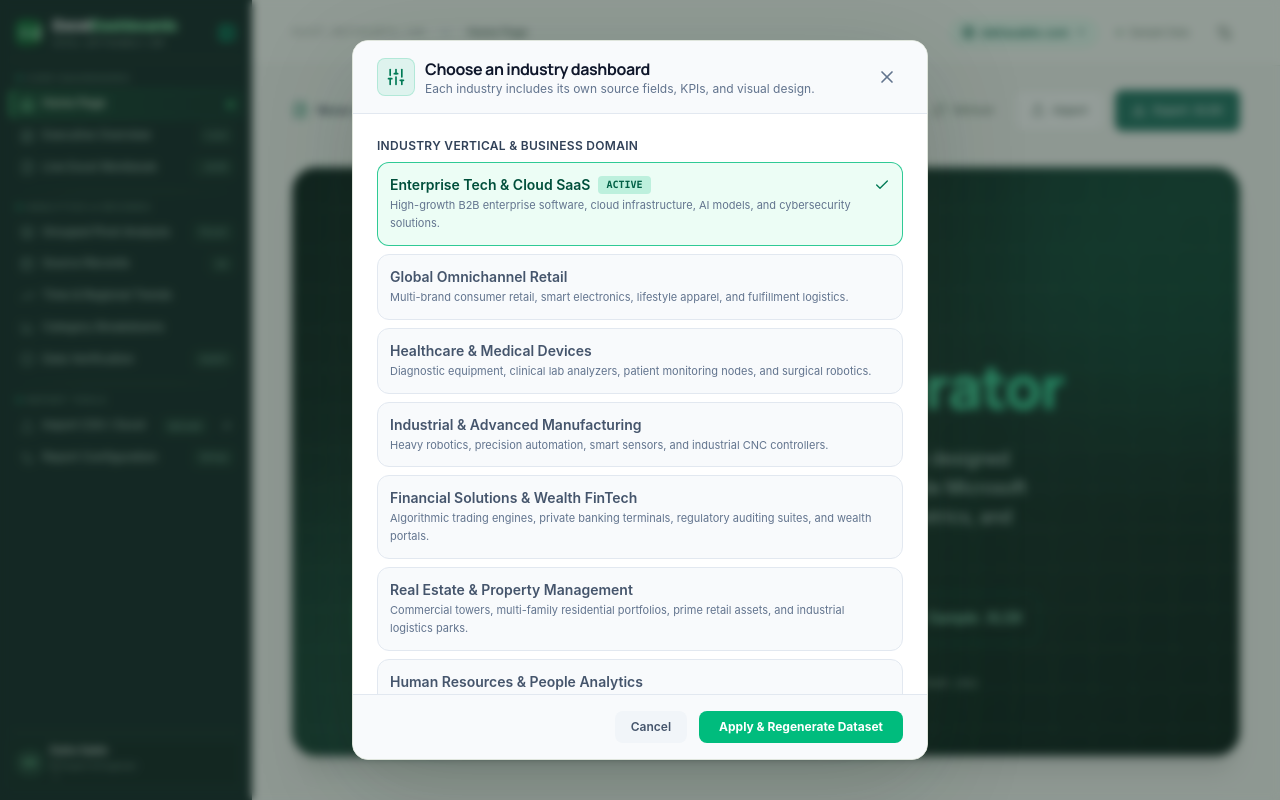
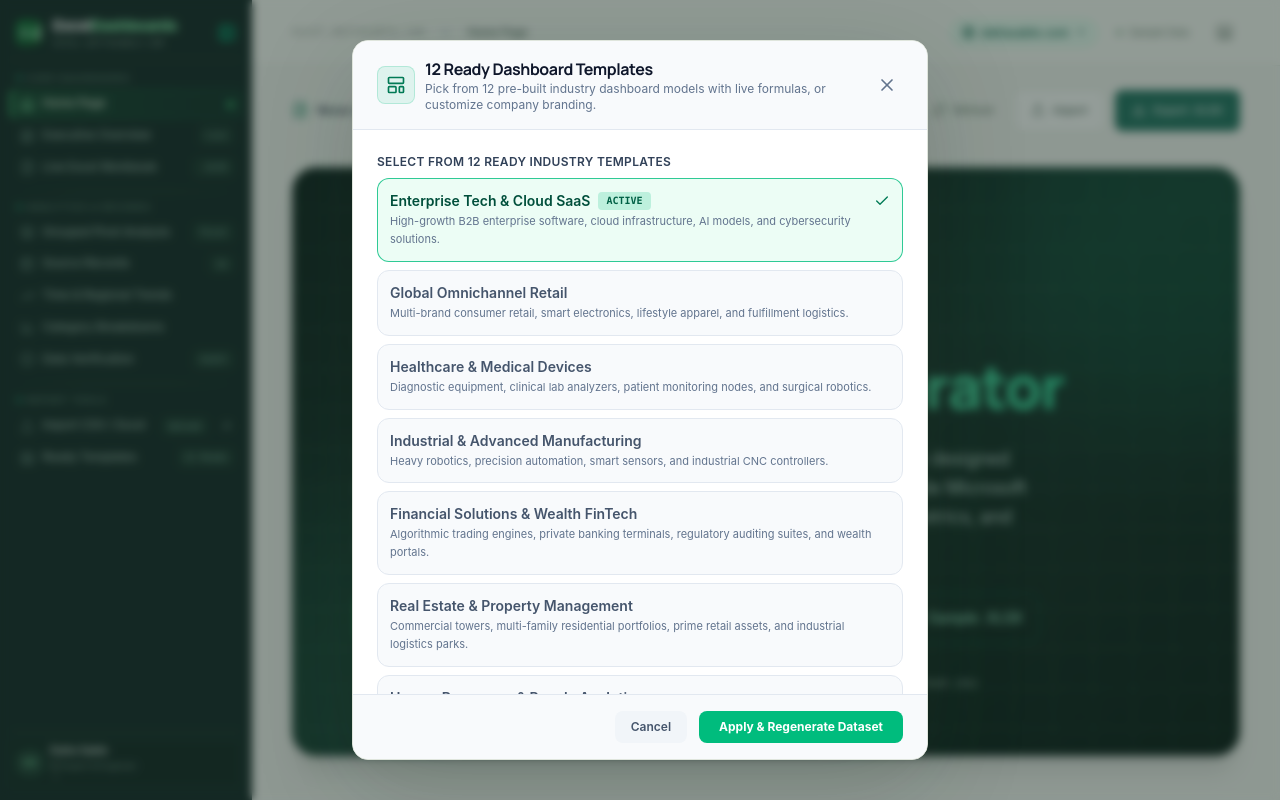
Before and after one commit to sabledattatray/nexusbi-excel-dashboard-generator, a React (Vite) app: page / in a window 1280 px wide. Both pictures are taken after a click on the button 1224 px from the left and 32 px from the top of the page. Shown: the top 800 px of the page. Built offline with nearby package versions, Linux system fonts and the light colour scheme.

Commit message:
Replace Report Configuration with Ready Templates (12 Ready) and fix recordCount type

```diff
--- a/src/App.tsx
+++ b/src/App.tsx
@@ -8,7 +8,7 @@ import {
   BarChart3,
   Layers,
   Sparkles,
-  Sliders,
+  LayoutTemplate,
   ExternalLink,
   Table,
   Zap,
@@ -231,8 +231,8 @@ export default function App() {
                 </span>
                 {!customImportResult && (
                   <button className="secondary-button" onClick={() => setIsCustomizerOpen(true)}>
-                    <Sliders size={14} />
-                    Choose industry
+                    <LayoutTemplate size={14} />
+                    Ready Templates
                   </button>
                 )}
               </div>
--- a/src/components/CustomizerModal.tsx
+++ b/src/components/CustomizerModal.tsx
@@ -1,7 +1,7 @@
 import React, { useState } from 'react';
 import {
   X,
-  Sliders,
+  LayoutTemplate,
   Check,
   Building2,
   FileSpreadsheet,
@@ -60,11 +60,11 @@ export const CustomizerModal: React.FC<CustomizerModalProps> = ({
         <div className="px-6 py-4 bg-slate-50 border-b border-slate-200 flex items-center justify-between">
           <div className="flex items-center gap-2.5">
             <div className="p-2 rounded-lg bg-emerald-500/10 text-emerald-700 border border-emerald-500/20">
-              <Sliders className="w-5 h-5" />
+              <LayoutTemplate className="w-5 h-5" />
             </div>
             <div>
-              <h2 className="text-base font-bold text-slate-900">Choose an industry dashboard</h2>
-              <p className="text-xs text-slate-500">Each industry includes its own source fields, KPIs, and visual design.</p>
+              <h2 className="text-base font-bold text-slate-900">12 Ready Dashboard Templates</h2>
+              <p className="text-xs text-slate-500">Pick from 12 pre-built industry dashboard models with live formulas, or customize company branding.</p>
             </div>
           </div>
           <button
@@ -80,7 +80,7 @@ export const CustomizerModal: React.FC<CustomizerModalProps> = ({
           {/* Industry Preset */}
           <div>
             <label className="block text-xs font-semibold text-slate-700 uppercase tracking-wide mb-2">
-              Industry Vertical & Business Domain
+              Select from 12 Ready Industry Templates
             </label>
             <div className="grid grid-cols-1 gap-2">
               {(Object.keys(INDUSTRY_PRESETS) as IndustryType[]).map((indKey) => {
--- a/src/components/Navbar.tsx
+++ b/src/components/Navbar.tsx
@@ -19,6 +19,7 @@ import {
   X,
   PanelLeftClose,
   PanelLeftOpen,
+  LayoutTemplate,
 } from 'lucide-react';
 import { DatasetConfig } from '../types/dataset';
 import { ExcelLogo } from './ExcelLogo';
@@ -97,7 +98,7 @@ export const Navbar: React.FC<NavbarProps> = ({
           id: 'transactions',
           label: 'Source Records',
           icon: Table2,
-          badge: config.rowCount ? (config.rowCount >= 1000 ? `${(config.rowCount / 1000).toFixed(0)}k` : `${config.rowCount}`) : '1k',
+          badge: config.recordCount ? (config.recordCount >= 1000 ? `${(config.recordCount / 1000).toFixed(0)}k` : `${config.recordCount}`) : '1k',
         },
         { id: 'regions', label: 'Time & Regional Trends', icon: TrendingUp },
         { id: 'products', label: 'Category Breakdowns', icon: BarChart3 },
@@ -207,11 +208,11 @@ export const Navbar: React.FC<NavbarProps> = ({
               onOpenCustomizer();
               setIsMobileMenuOpen(false);
             }}
-            title="Customize company, report title and industry"
+            title="Browse 12 ready-to-use industry dashboard templates"
           >
-            <Settings2 size={14.5} />
-            <span className="truncate">Report Configuration</span>
-            <span className="nav-badge">Setup</span>
+            <LayoutTemplate size={14.5} />
+            <span className="truncate">Ready Templates</span>
+            <span className="nav-badge">12 Ready</span>
           </button>
         </nav>
 
@@ -287,11 +288,11 @@ export const Navbar: React.FC<NavbarProps> = ({
 
           <button
             className="icon-button"
-            aria-label="Report Settings"
+            aria-label="Ready Templates"
             onClick={onOpenCustomizer}
-            title="Configure Report Settings"
+            title="Browse Ready Templates"
           >
-            <Settings2 size={17} />
+            <LayoutTemplate size={17} />
           </button>
         </div>
       </header>
```
